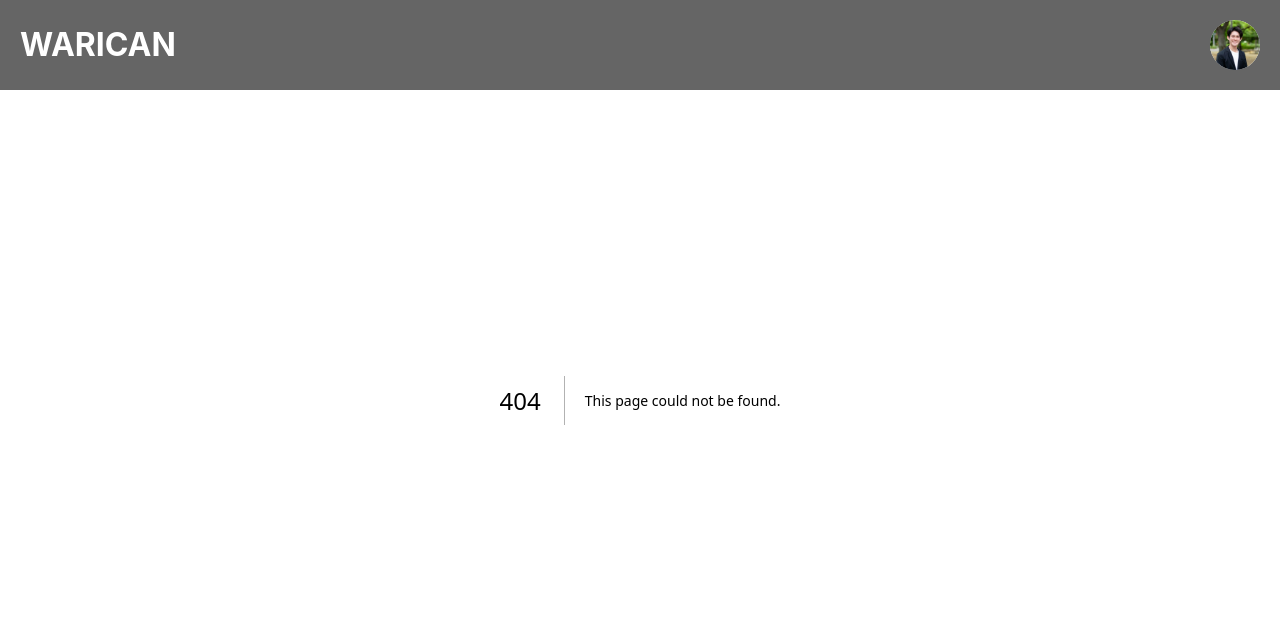
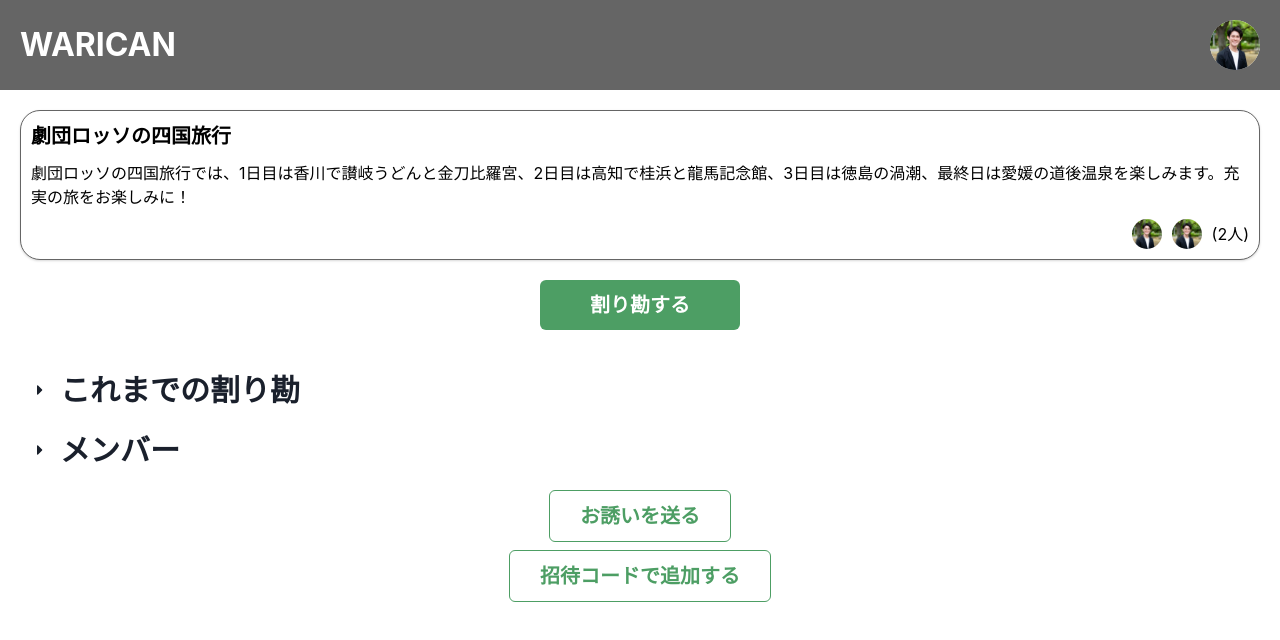
Before and after one commit to CityBear3/WariCan, a Next.js app in the folder frontend/: page /group/1 in a window 1280 px wide. Before the commit this address had no page. Shown: the top 640 px of the page. Built offline with nearby package versions, Linux system fonts and the light colour scheme.

Commit message:
グループ表示画面を作成

```diff
--- /dev/null
+++ b/frontend/src/app/group/[id]/page.tsx
@@ -0,0 +1,111 @@
+"use client";
+
+import { HeaderSpacer } from "@/app/header";
+import { PrimaryButton } from "@/components/button/PrimaryButton";
+import { SecondaryButton } from "@/components/button/SecondaryButton";
+import { GroupCard } from "@/components/group/GroupCard";
+import { FoldableSection } from "@/components/layout/FoldableSection";
+import { SplitBillingRow } from "@/components/splitBilling/SplitBillingRow";
+import { User } from "@/components/user/User";
+import { GroupModel } from "@/domain/group";
+import { UserModel } from "@/domain/user";
+import { Box, HStack, List, ListItem, VStack } from "@chakra-ui/react";
+
+type Props = {
+  params: {
+    id: string;
+  };
+};
+
+const Group: React.FC<Props> = ({ params: { id } }) => {
+  const members: UserModel[] = [
+    {
+      id: "sample id 1",
+      name: "三島 智昭",
+      imageUrl: "/sample_profile.png",
+      tag: "#キャンプ\n#プログラミング",
+    },
+    {
+      id: "sample id 2",
+      name: "大河 照之",
+      imageUrl: "/sample_profile.png",
+      tag: "#キャンプ\n#プログラミング",
+    },
+  ];
+  const group: GroupModel = {
+    id,
+    name: "劇団ロッソの四国旅行",
+    description:
+      "劇団ロッソの四国旅行では、1日目は香川で讃岐うどんと金刀比羅宮、2日目は高知で桂浜と龍馬記念館、3日目は徳島の渦潮、最終日は愛媛の道後温泉を楽しみます。充実の旅をお楽しみに！",
+    members,
+    splitBillings: [
+      {
+        id: "sample id 1",
+        name: "二次会 @居酒屋まっさん",
+        amount: 50000,
+        advancePayer: members[0],
+        members,
+        type: "EQUAL_SPLIT",
+        status: "ACTIVE",
+      },
+      {
+        id: "sample id 2",
+        name: "二次会 @居酒屋まっさん",
+        amount: 50000,
+        advancePayer: members[0],
+        members,
+        type: "EQUAL_SPLIT",
+        status: "CLOSED",
+      },
+    ],
+  };
+
+  return (
+    <>
+      <HeaderSpacer />
+      <Box margin="20px">
+        <GroupCard group={group} />
+      </Box>
+      <HStack
+        width="100%"
+        justifyContent="center"
+        marginTop="20px"
+        marginBottom="40px"
+      >
+        <PrimaryButton label="割り勘する" fontSize="20px" padding="25px 50px" />
+      </HStack>
+      <FoldableSection title="これまでの割り勘" margin="20px">
+        <List>
+          {group.splitBillings.map((splitBilling) => (
+            <ListItem key={splitBilling.id} margin="20px 0px">
+              <SplitBillingRow splitBilling={splitBilling} />
+            </ListItem>
+          ))}
+        </List>
+      </FoldableSection>
+      <FoldableSection title="メンバー" margin="20px">
+        <List>
+          {group.members.map((member) => (
+            <ListItem key={member.id} margin="20px 0px">
+              <User user={member} />
+            </ListItem>
+          ))}
+        </List>
+      </FoldableSection>
+      <VStack width="100%" alignItems="center" marginTop="10px">
+        <SecondaryButton
+          label="お誘いを送る"
+          fontSize="20px"
+          padding="25px 30px"
+        />
+        <SecondaryButton
+          label="招待コードで追加する"
+          fontSize="20px"
+          padding="25px 30px"
+        />
+      </VStack>
+    </>
+  );
+};
+
+export default Group;
--- /dev/null
+++ b/frontend/src/components/group/GroupCard.tsx
@@ -0,0 +1,24 @@
+import { NormalCard } from "@/components/layout/NormalCard";
+import { UserList } from "@/components/user/UserList";
+import { GroupModel } from "@/domain/group";
+import { Box, HStack, Text } from "@chakra-ui/react";
+
+type Props = {
+  group: GroupModel;
+};
+
+export const GroupCard: React.FC<Props> = ({ group }) => (
+  <NormalCard marginTop="20px" padding="10px">
+    <Box>
+      <Text fontSize="20px" fontWeight="bold">
+        {group.name}
+      </Text>
+    </Box>
+    <Box marginTop="10px">
+      <Text>{group.description}</Text>
+    </Box>
+    <HStack width="100%" justifyContent="end" marginTop="10px">
+      <UserList users={group.members} />
+    </HStack>
+  </NormalCard>
+);
--- a/frontend/src/components/layout/FoldableSection.tsx
+++ b/frontend/src/components/layout/FoldableSection.tsx
@@ -6,14 +6,15 @@ import {
   IconButton,
   useDisclosure,
 } from "@chakra-ui/react";
-import { ReactNode } from "react";
+import { ComponentProps, ReactNode } from "react";
 import { DownIcon } from "../icon/DownIcon";
 import { RightIcon } from "../icon/RightIcon";
 
 type Props = {
   title: string;
   children: ReactNode;
-};
+  side?: ReactNode;
+} & ComponentProps<typeof Box>;
 
 const iconButtonProps = {
   bg: "transparent",
@@ -42,18 +43,26 @@ const CloseIcon: React.FC<IconProps> = ({ onClick }) => (
   />
 );
 
-export const FoldableSection: React.FC<Props> = ({ children, title }) => {
+export const FoldableSection: React.FC<Props> = ({
+  children,
+  title,
+  side,
+  ...props
+}) => {
   const { isOpen, onToggle } = useDisclosure();
 
   return (
-    <Box>
+    <Box {...props}>
       <HStack spacing="0">
         {isOpen ? (
           <OpenIcon onClick={onToggle} />
         ) : (
           <CloseIcon onClick={onToggle} />
         )}
-        <Heading size="lg">{title}</Heading>
+        <HStack justifyContent="space-between" flex={1}>
+          <Heading size="lg">{title}</Heading>
+          {side || <div></div>}
+        </HStack>
       </HStack>
       <Collapse in={isOpen} animateOpacity>
         {children}
--- /dev/null
+++ b/frontend/src/components/splitBilling/SplitBillingRow.tsx
@@ -0,0 +1,21 @@
+import { SplitBillingModel } from "@/domain/splitBilling";
+import { NormalCard } from "../layout/NormalCard";
+import { Box, CardBody, HStack, Text } from "@chakra-ui/react";
+import { CheckIcon } from "@/components/icon/CheckIcon";
+
+type Props = {
+  splitBilling: SplitBillingModel;
+};
+
+export const SplitBillingRow: React.FC<Props> = ({ splitBilling }) => (
+  <NormalCard>
+    <CardBody>
+      <HStack alignItems="baseline">
+        <Box width="20px">
+          {splitBilling.status === "CLOSED" && <CheckIcon />}
+        </Box>
+        <Text>{splitBilling.name}</Text>
+      </HStack>
+    </CardBody>
+  </NormalCard>
+);
--- /dev/null
+++ b/frontend/src/domain/group.ts
@@ -0,0 +1,10 @@
+import { SplitBillingModel } from "./splitBilling";
+import { UserModel } from "./user";
+
+export type GroupModel = {
+  id: string;
+  name: string;
+  description: string;
+  members: UserModel[];
+  splitBillings: SplitBillingModel[];
+};
--- /dev/null
+++ b/frontend/src/domain/splitBilling.ts
@@ -0,0 +1,11 @@
+import { UserModel } from "./user";
+
+export type SplitBillingModel = {
+  id: string;
+  name: string;
+  amount: number;
+  advancePayer: UserModel;
+  members: UserModel[];
+  type: "EQUAL_SPLIT";
+  status: "ACTIVE" | "CLOSED";
+};
```
Also changed, not shown: 2 other files (tests, documents, lock files or other folders).
